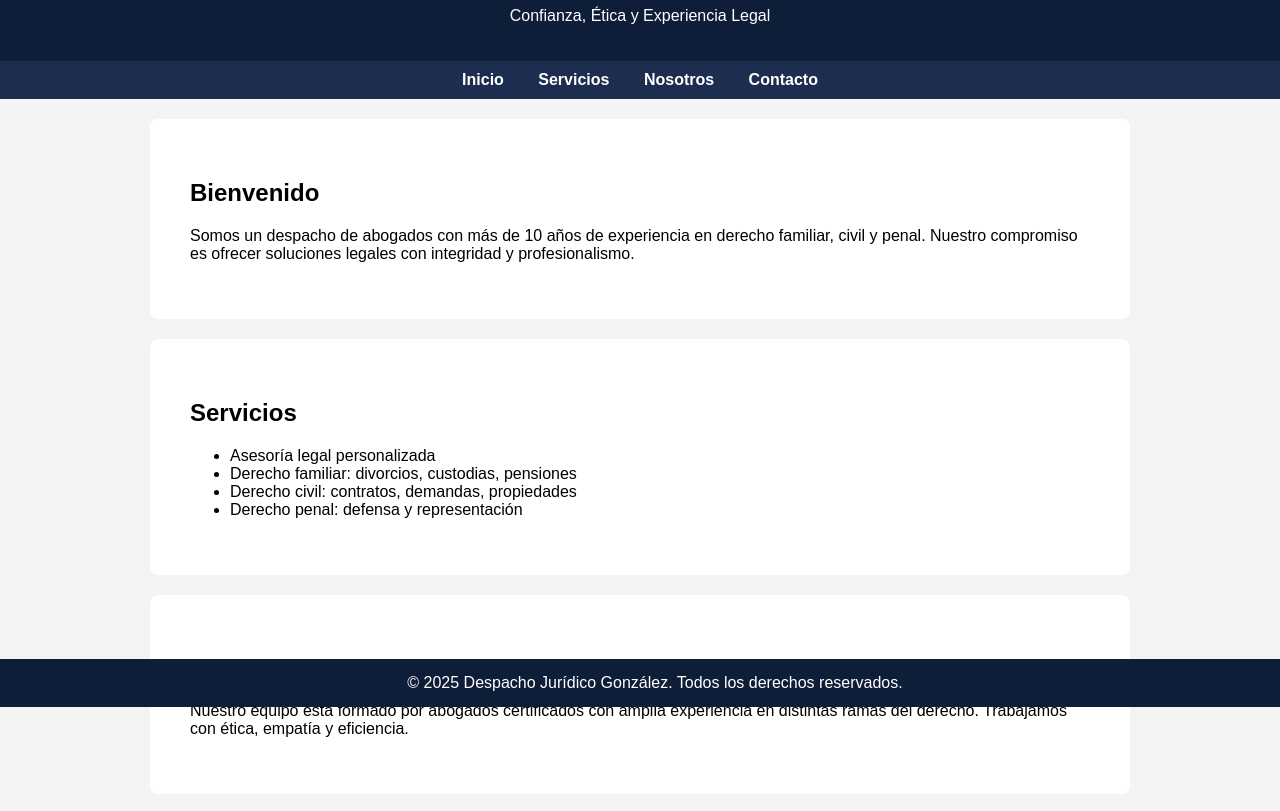
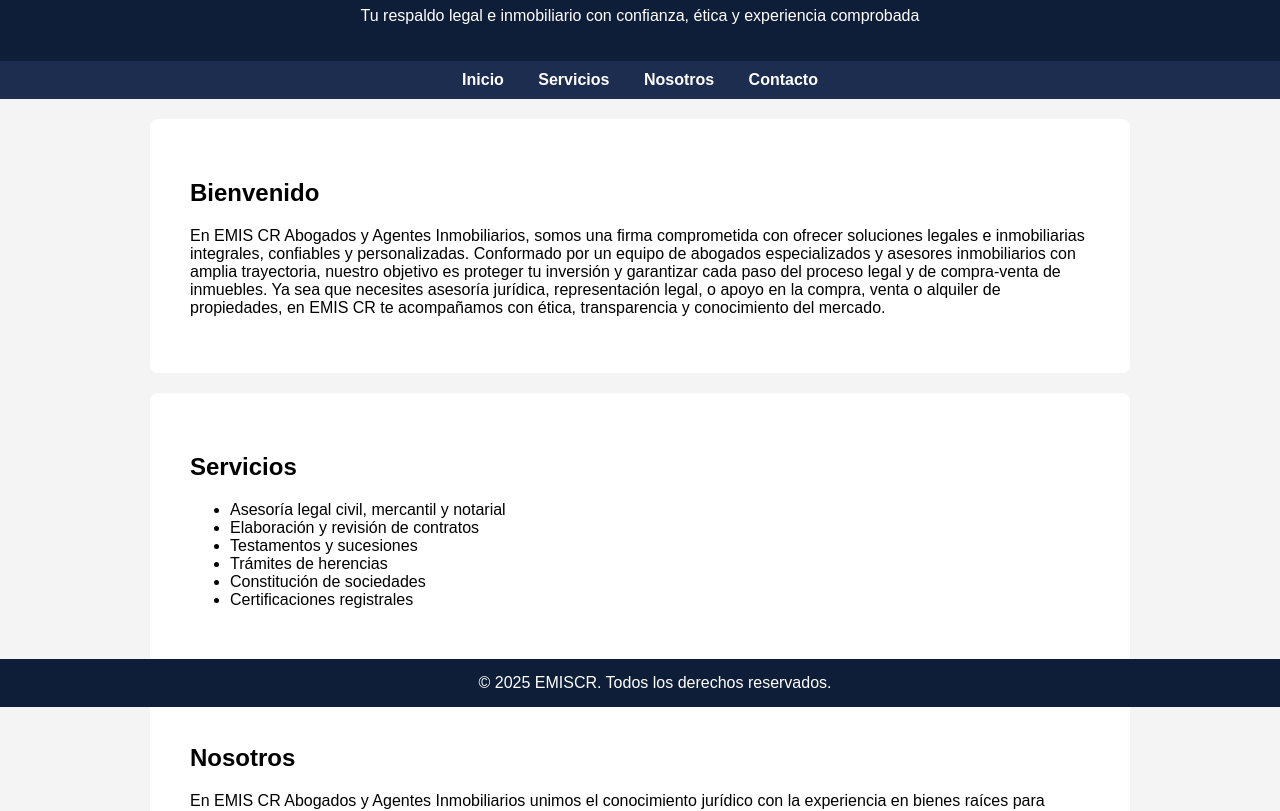
Before and after one commit to Iconestudio01/EMISCR000, a plain HTML site: page index.html in a window 1280 px wide. Shown: the part 93-904 px from the top of the page. Drawn offline with Linux system fonts and the light colour scheme.

Commit message:
Update index.html

```diff
--- a/index.html
+++ b/index.html
@@ -2,7 +2,7 @@
 <html lang="es">
 <head>
   <meta charset="UTF-8">
-  <title>Despacho Jurídico González</title>
+  <title> EMIS CR Abogados y Agentes Inmobiliarios </title>
   <style>
     body {
       font-family: Arial, sans-serif;
@@ -49,8 +49,8 @@
 <body>
 
   <header>
-    <h1>Despacho Jurídico González</h1>
-    <p>Confianza, Ética y Experiencia Legal</p>
+    <h1>EMIS CR Abogados y Agentes Inmobiliarios</h1>
+    <p>Tu respaldo legal e inmobiliario con confianza, ética y experiencia comprobada</p>
   </header>
 
   <nav>
@@ -62,33 +62,43 @@
 
   <section id="inicio">
     <h2>Bienvenido</h2>
-    <p>Somos un despacho de abogados con más de 10 años de experiencia en derecho familiar, civil y penal. Nuestro compromiso es ofrecer soluciones legales con integridad y profesionalismo.</p>
+    <p>En EMIS CR Abogados y Agentes Inmobiliarios, somos una firma comprometida con ofrecer soluciones legales e inmobiliarias integrales, confiables y personalizadas. Conformado por un equipo de abogados especializados y asesores inmobiliarios con amplia trayectoria, nuestro objetivo es proteger tu inversión y garantizar cada paso del proceso legal y de compra-venta de inmuebles.
+
+Ya sea que necesites asesoría jurídica, representación legal, o apoyo en la compra, venta o alquiler de propiedades, en EMIS CR te acompañamos con ética, transparencia y conocimiento del mercado.</p>
   </section>
 
   <section id="servicios">
     <h2>Servicios</h2>
     <ul>
-      <li>Asesoría legal personalizada</li>
-      <li>Derecho familiar: divorcios, custodias, pensiones</li>
-      <li>Derecho civil: contratos, demandas, propiedades</li>
-      <li>Derecho penal: defensa y representación</li>
+      <li>Asesoría legal civil, mercantil y notarial</li>
+      <li>Elaboración y revisión de contratos</li>
+      <li>Testamentos y sucesiones</li>
+      <li>Trámites de herencias</li>
+      <li>Constitución de sociedades</li>
+      <li>Certificaciones registrales</li>
     </ul>
   </section>
 
   <section id="nosotros">
     <h2>Nosotros</h2>
-    <p>Nuestro equipo está formado por abogados certificados con amplia experiencia en distintas ramas del derecho. Trabajamos con ética, empatía y eficiencia.</p>
+    <p>En EMIS CR Abogados y Agentes Inmobiliarios unimos el conocimiento jurídico con la experiencia en bienes raíces para ofrecer un servicio integral, confiable y transparente.
+
+Somos un despacho conformado por profesionales en derecho y asesores inmobiliarios especializados, comprometidos con brindar soluciones legales y patrimoniales que protejan tus intereses y respalden cada decisión importante.
+
+Ofrecemos atención personalizada en asuntos legales, registrales, notariales y de inversión inmobiliaria, con un enfoque ético, humano y orientado a resultados.
+
+Nuestra misión es que cada cliente se sienta acompañado y seguro, sabiendo que cuenta con un equipo que entiende el valor de su tiempo, su patrimonio y su tranquilidad.</p>
   </section>
 
   <section id="contacto">
     <h2>Contacto</h2>
-    <p>Email: contacto@despachogonzalez.com</p>
-    <p>Teléfono: (662) 123-4567</p>
+    <p>Email: .com</p>
+    <p>Teléfono: (662) 17</p>
     <p>Ubicación: Hermosillo, Sonora, México</p>
   </section>
 
   <footer>
-    &copy; 2025 Despacho Jurídico González. Todos los derechos reservados.
+    &copy; 2025 EMISCR. Todos los derechos reservados.
   </footer>
 
 </body>
```
